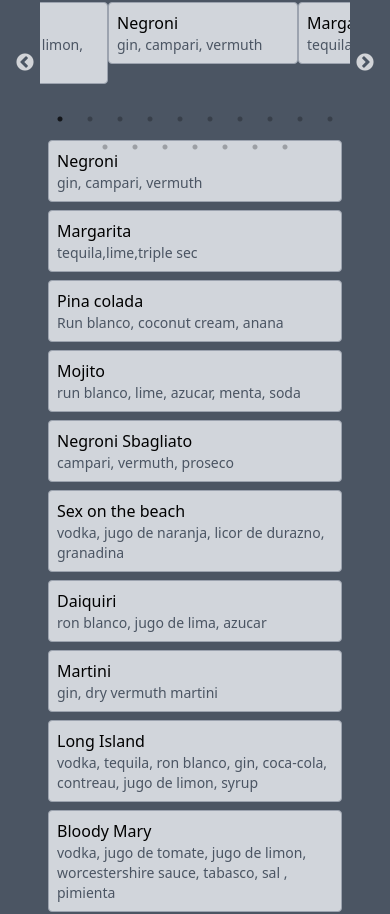
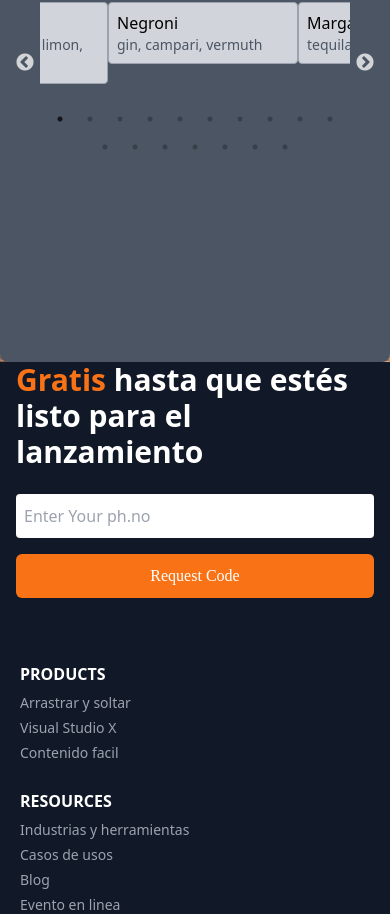
Before and after one commit to francmauric/pizzeria, a Next.js app: page /Prenotaciones in a window 390 px wide. Shown: the part 687-1601 px from the top of the page. Built offline with nearby package versions, Linux system fonts and the light colour scheme.

Commit message:
probando el mismo efecto que en page/pizzeria

```diff
--- a/pages/Prenotaciones.tsx
+++ b/pages/Prenotaciones.tsx
@@ -57,16 +57,21 @@ type CocktailDescriptions = {
 
 export default function bar() {
  const [selectedCocktail, setSelectedCocktail] = useState<keyof CocktailDescriptions | null>(null);
- const [isResponsiveView, setIsResponsiveView] = useState(false);
+ /* const [isResponsiveView, setIsResponsiveView] = useState(false);  */
+ const [sliderIndex,setSliderIndex] = useState<number>(0);
 
-  useEffect(() => {
+ useEffect(() => {
+  handleCocktailSelect(Object.keys(cocktailDescriptions)[sliderIndex]);
+}, [sliderIndex]);
+
+ /*  useEffect(() => {
     const handleResize = () => {
       setIsResponsiveView(window.innerWidth <= 768); //se define el ancho de la vista responsive
     }
     window.addEventListener("resize", handleResize);
     handleResize();
     return () => window.removeEventListener("resize", handleResize);
-  }, []);
+  }, []); */
 
 
 const handleCocktailSelect = (cocktail: keyof CocktailDescriptions) => {
@@ -109,7 +114,7 @@ const settings = {
   centerPadding: "60px",
   className: "center",
   afterChange: (current: number) => {
-    handleCocktailSelect(Object.keys(cocktailDescriptions)[current]);
+    setSliderIndex(current)
   }
 };
 
@@ -144,7 +149,7 @@ const settings = {
                   Lista di cocktails
                 </h2>
               </div>
-              <div className={isResponsiveView ? "sm:hidden" : ""}>
+              <div className="sm:hidden ">
                 <Slider {...settings}>
 
                   {Object.keys(cocktailDescriptions).map((cocktail) => (
@@ -161,7 +166,7 @@ const settings = {
                   ))}
                 </Slider>
               </div>
-              <div className={isResponsiveView ? "sm:hidden" : "hidden sm:block overflow-y-auto h-96" }>
+              <div className="hidden sm:block overflow-y-auto h-96">
 
                   {Object.keys(cocktailDescriptions).map((cocktail) => (
                     <div key={cocktail} className={`cursor-pointer p-2 m-2 rounded border border-gray-400 ${
```
